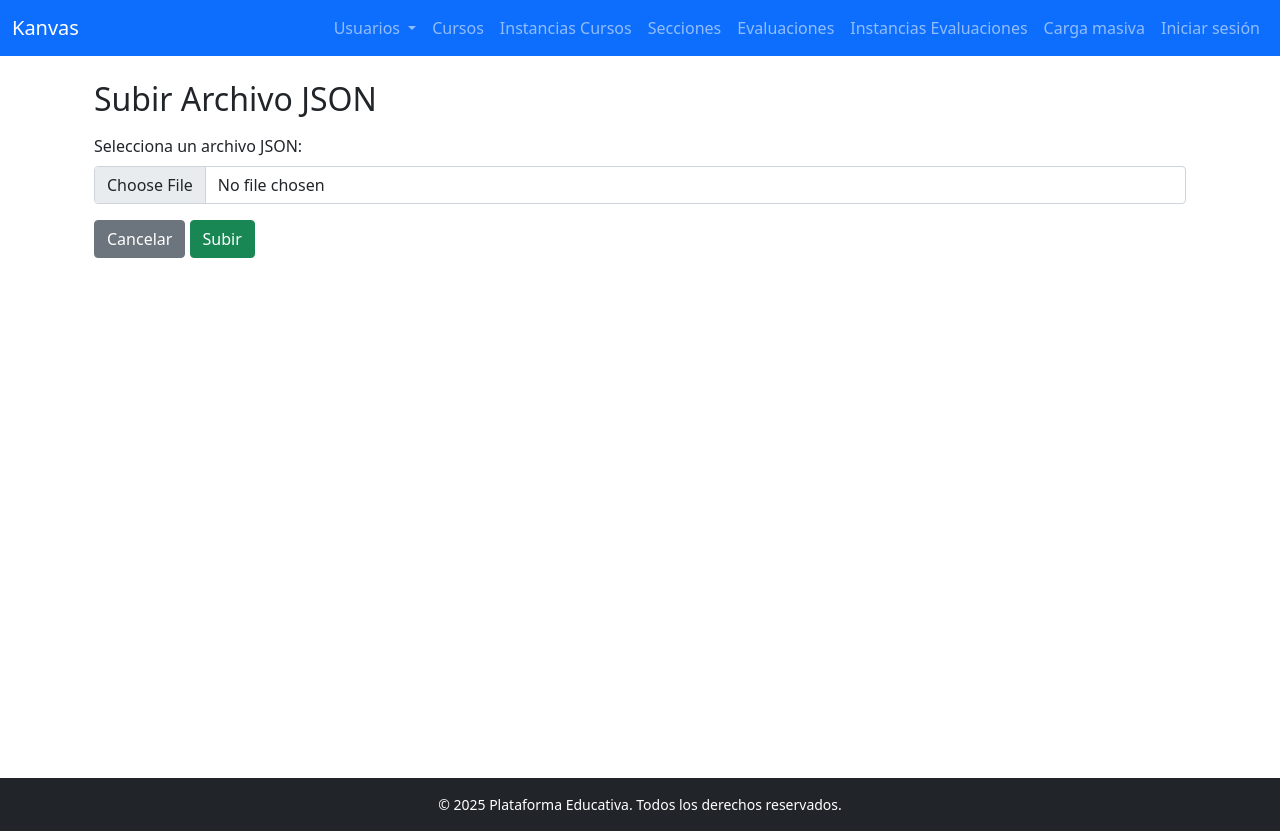
After one commit to AlbertoZuiga/verificable-grupo-8, a Flask app: page /load_json/teachers in a window 1280 px wide. The commit adds this page. Run offline with Flask 3, Linux system fonts and the light colour scheme.

Commit message:
ready teacher JSON load

```diff
--- a/app/routes/load_json_routes.py
+++ b/app/routes/load_json_routes.py
@@ -54,6 +54,18 @@ def _process_student(student_data, user_id):
 
     kanvas_db.session.add(student)
 
+def _process_teacher(teacher_data, user_id):
+    teacher = Teacher.query.filter_by(id=teacher_data['id']).first()
+    if not teacher:
+        teacher = Teacher(
+            id=teacher_data['id'],
+            user_id=user_id
+        )
+    else:
+        teacher.user_id = user_id
+
+    kanvas_db.session.add(teacher)
+
 @load_json_bp.route('/students', methods=['GET', 'POST'])
 def students():
     if request.method == 'POST':
@@ -74,3 +86,24 @@ def students():
             flash("Alumnos cargados correctamente!", "success")
             return redirect(url_for('load_json.index'))
     return render_template('load_json/students.html')
+
+@load_json_bp.route('/teachers', methods=['GET', 'POST'])
+def teachers():
+    if request.method == 'POST':
+        json_file = request.files['file']
+        json_type = request.form['json_type']
+
+        if json_file and json_file.filename.endswith('.json'):
+            try:
+                teachers_data = _parse_json_file(json_file, json_type)
+                for teacher_data in teachers_data:
+                    user = _process_user(teacher_data)
+                    _process_teacher(teacher_data, user.id)
+                kanvas_db.session.commit()
+            except Exception as e:
+                kanvas_db.session.rollback()
+                return f"Error al cargar JSON: {str(e)}", 400
+
+            flash("Profesores cargados correctamente!", "success")
+            return redirect(url_for('load_json.index'))
+    return render_template('load_json/teachers.html')
--- a/app/templates/load_json/index.html
+++ b/app/templates/load_json/index.html
@@ -4,4 +4,5 @@
 
 {% block content %}
     <a href="{{ url_for('load_json.students') }}" class="btn btn-primary mt-4">📤 Cargar JSON Alumnos </a>
+    <a href="{{ url_for('load_json.teachers') }}" class="btn btn-primary mt-4">📤 Cargar JSON Profesores </a>
 {% endblock %}
--- /dev/null
+++ b/app/templates/load_json/teachers.html
@@ -0,0 +1,19 @@
+{% extends 'base.html' %}
+
+{% block title %} Subir Archivo JSON {% endblock %}
+
+{% block content %}
+    <div class="container mt-4">
+        <h2>Subir Archivo JSON</h2>
+        <form action="{{ url_for('load_json.teachers') }}" method="post" enctype="multipart/form-data" class="mt-3">
+            <div class="mb-3">
+                <label for="jsonFile" class="form-label">Selecciona un archivo JSON:</label>
+                <input type="file" id="jsonFile" name="file" accept=".json" required class="form-control">
+
+                <input type="hidden" name="json_type" value="profesores">
+            </div>
+            <a href="{{ url_for('load_json.index') }}" class="btn btn-secondary">Cancelar</a>
+            <button type="submit" class="btn btn-success">Subir</button>
+        </form>
+    </div>
+{% endblock %}
```
Also changed, not shown: 1 other file.
